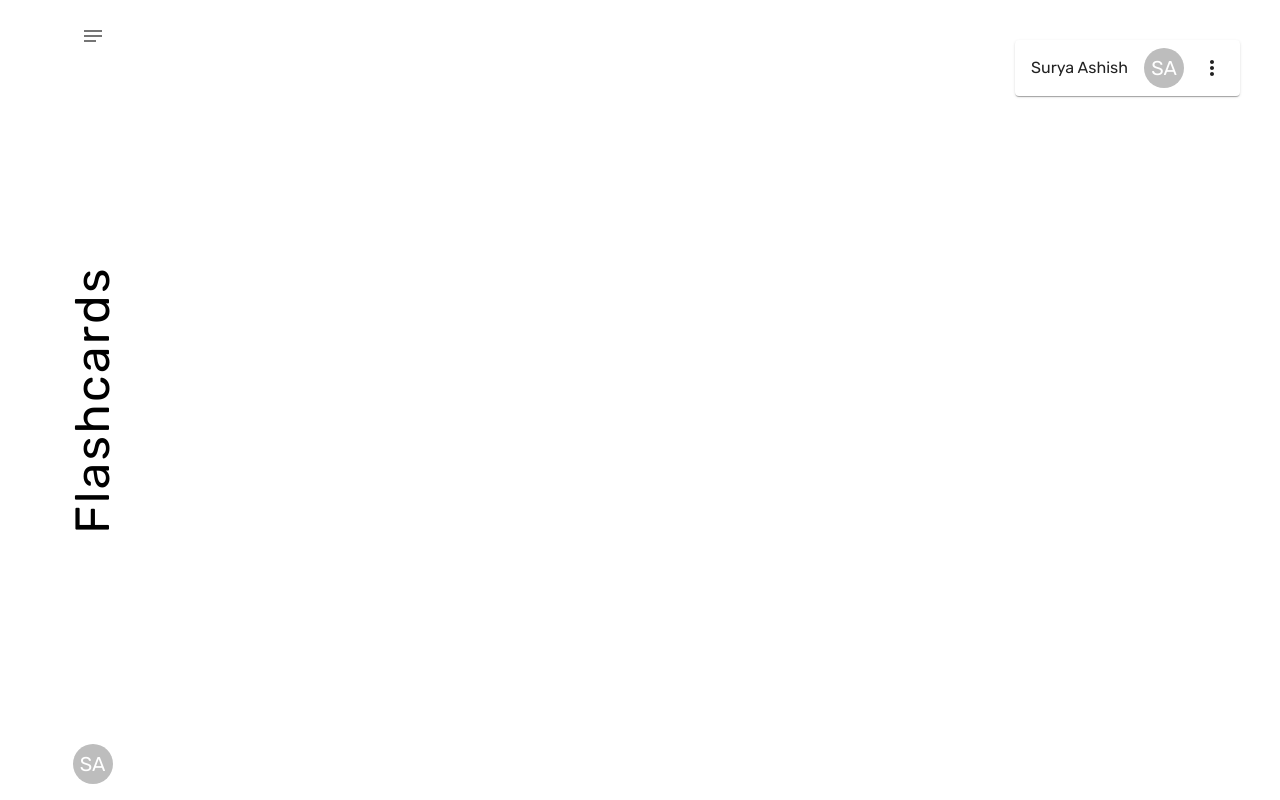
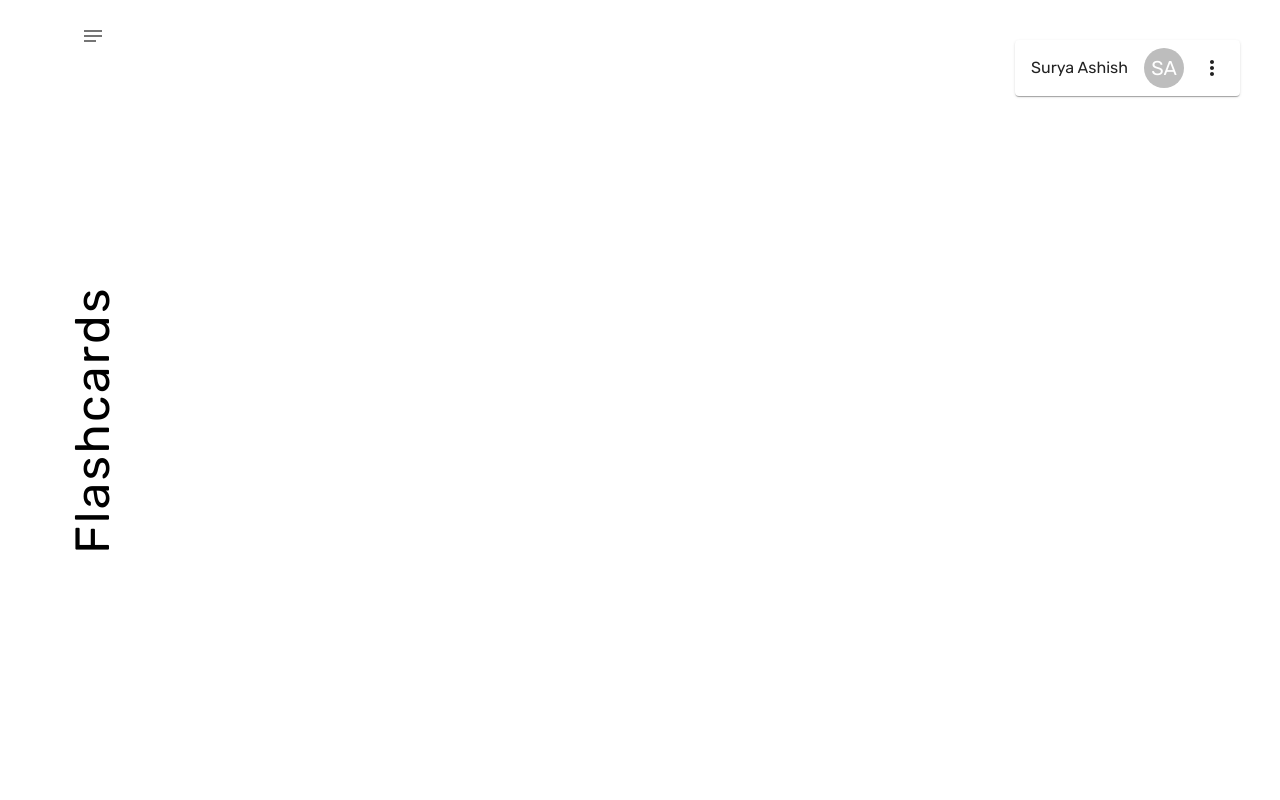
Before and after one commit to ashishsurya/flashcards-app, a Next.js app: page / in a window 1280 px wide. Built offline with nearby package versions, Linux system fonts and the light colour scheme.

Commit message:
configured navbar responsinvness

```diff
--- a/src/components/NavBar.tsx
+++ b/src/components/NavBar.tsx
@@ -29,9 +29,10 @@ export default function NavBar() {
           Flashcards
         </Typography>
       </div>
-      <Menu>
+      <Menu as="div" className={"md:hidden"}>
         <Menu.Button>
-          <Avatar className="cursor-pointer md:hidden">SA</Avatar>
+          <Avatar className="cursor-pointer ">SA</Avatar>
+        </Menu.Button>
         <Menu.Items className="absolute right-0  mt-[20px] shadow-lg">
           <Menu.Item as={"div"} className="focus:border-none">
             <Paper className="flex w-[300px] flex-col items-center py-2">
@@ -39,7 +40,6 @@ export default function NavBar() {
             </Paper>
           </Menu.Item>
         </Menu.Items>
-        </Menu.Button>
       </Menu>
     </div>
   );
```
Lines whose indentation alone changed are shown as unchanged.
